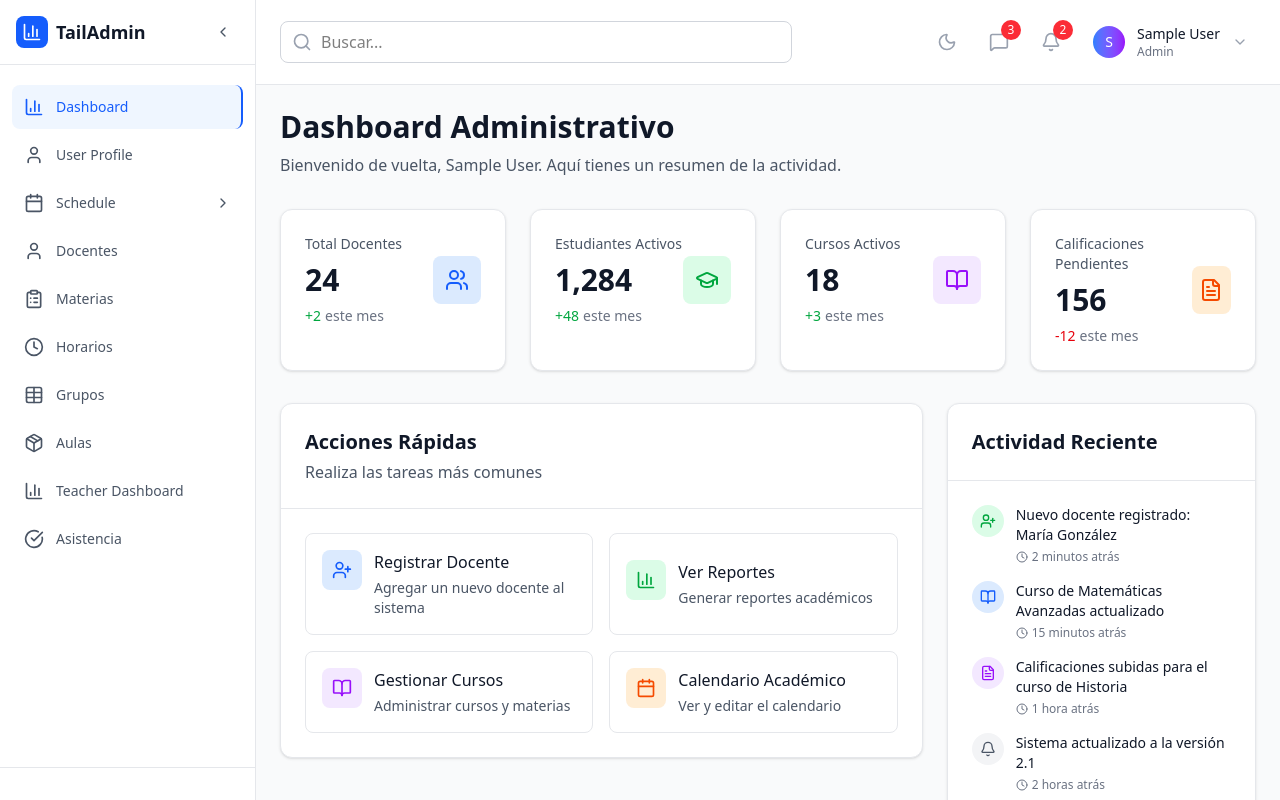
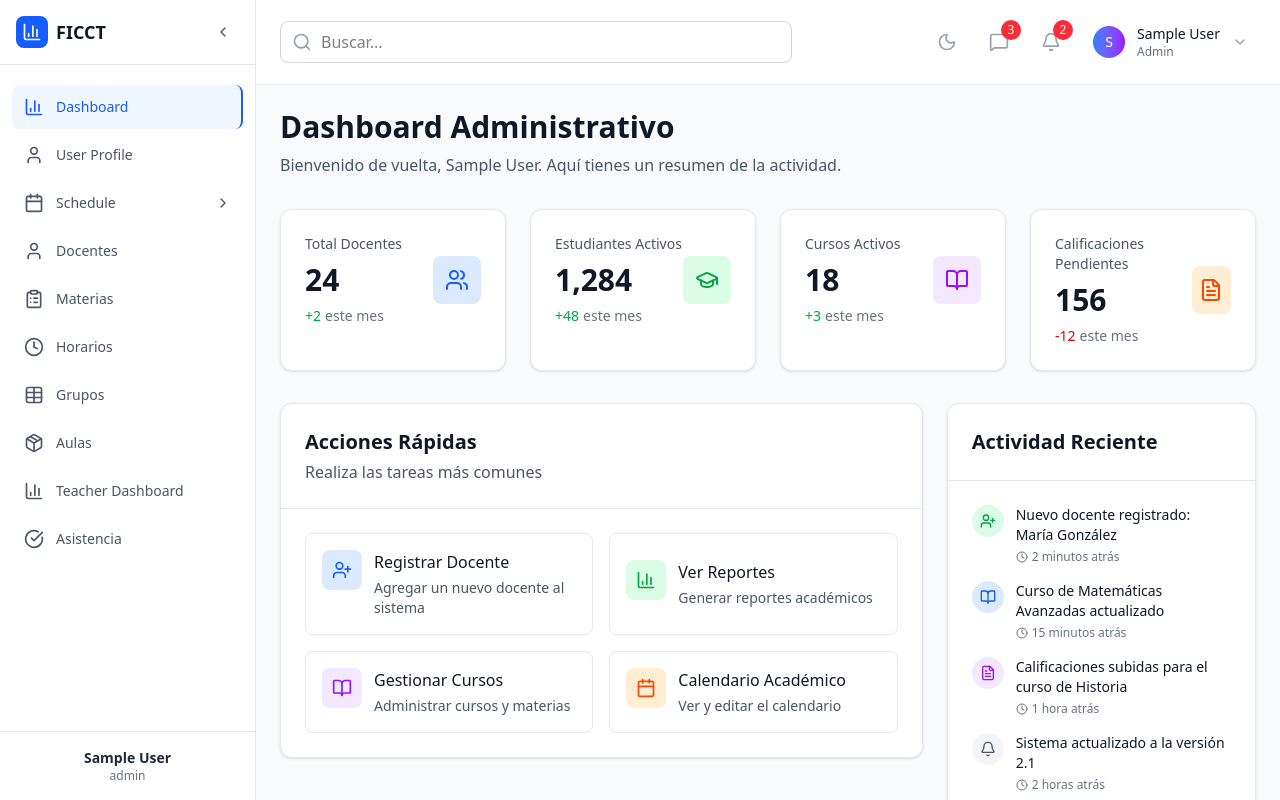
Before and after one commit to JDR69/Gestion-Academica-Frontend, a React (Vite) app: page /admin in a window 1280 px wide. Built offline with nearby package versions, Linux system fonts and the light colour scheme; sample sign-in values are in the browser's storage.

Commit message:
Acomodar Sidebar

```diff
--- a/src/components/sidebar.jsx
+++ b/src/components/sidebar.jsx
@@ -51,12 +51,6 @@ export const Sidebar = ({ user }) => {
     ? adminMenu
     : teacherMenu.filter(item => item.id !== 'asistencia');
 
-  const supportItems = [
-  ];
-
-  const bottomItems = [
-  ];
-
   const MenuItem = ({ item, isActive }) => (
     <div
       onClick={() => navigate(item.path)}
@@ -103,7 +97,7 @@ export const Sidebar = ({ user }) => {
             <div className="w-8 h-8 bg-blue-600 rounded-lg flex items-center justify-center">
               <BarChart3 className="w-5 h-5 text-white" />
             </div>
-            <span className="font-bold text-lg text-gray-900">TailAdmin</span>
+            <span className="font-bold text-lg text-gray-900">FICCT</span>
           </div>
         )}
 
@@ -131,22 +125,16 @@ export const Sidebar = ({ user }) => {
             />
           ))}
         </div>
-
-        {/* Support Section */}
-
       </div>
 
-      {/* Bottom Items */}
+      {/* User Info */}
       <div className="border-t border-gray-200 p-4">
-        <div className="space-y-1">
-          {bottomItems.map((item) => (
-            <MenuItem
-              key={item.id}
-              item={item}
-              isActive={location.pathname === item.path}
-            />
-          ))}
-        </div>
+        {!isCollapsed && user && (
+          <div className="flex flex-col items-center text-center">
+            <span className="font-semibold text-sm text-gray-800">{user.name}</span>
+            <span className="text-xs text-gray-500">{user.role}</span>
+          </div>
+        )}
       </div>
     </div>
   );
```
